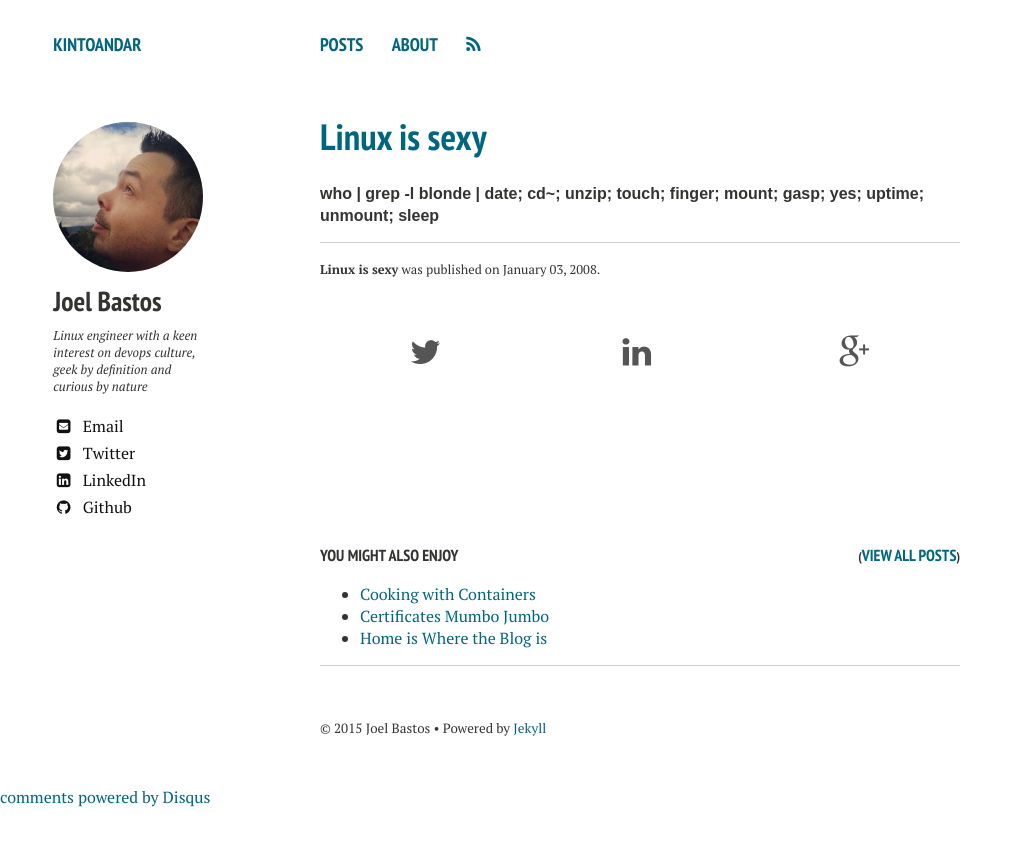
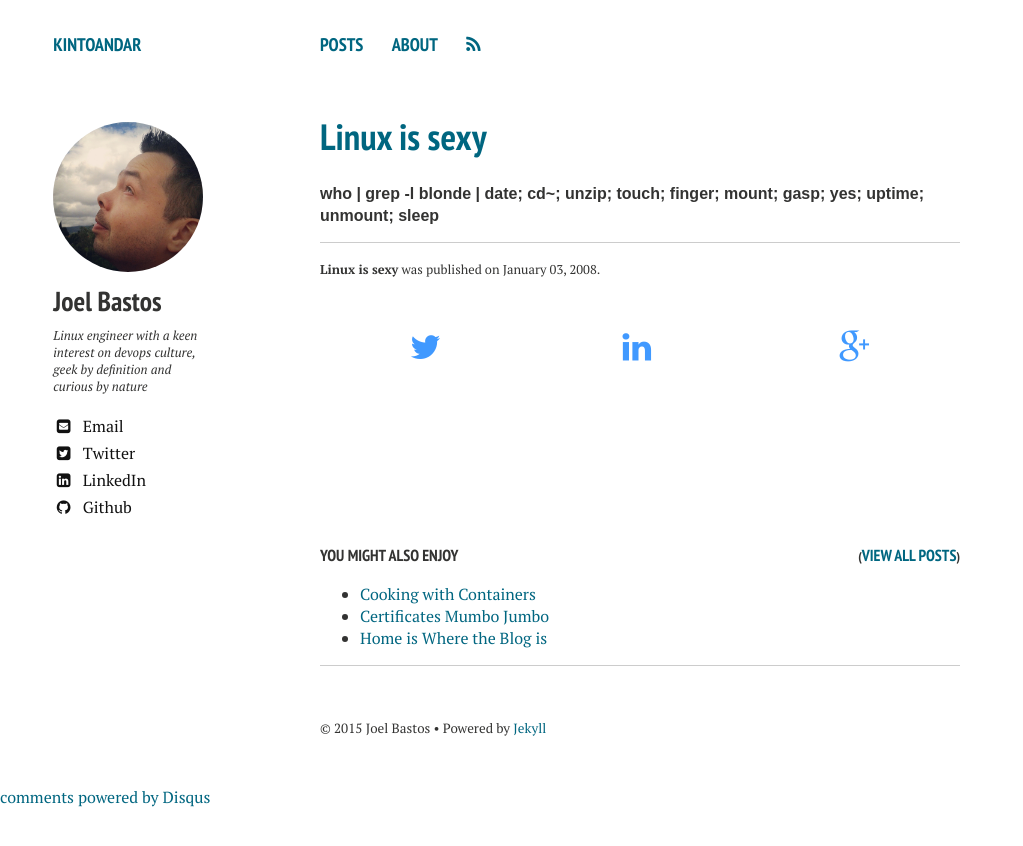
Before and after one commit to kintoandar/kintoandar.github.io, a Jekyll site: the page built from _posts/2008-01-03-linux-is-sexy.html, in a window 1280 px wide. Shown: the top 846 px of the page, without its empty margins (0-1023 px from the left). Built offline with Jekyll 4.4.1, drawn with Linux system fonts in a browser that asks for light colours; nearby versions of some CDN libraries; comment, search, counter and statistics services are not loaded.

Commit message:
change social buttons color

```diff
--- a/_sass/social.scss
+++ b/_sass/social.scss
@@ -1,6 +1,6 @@
 .custom-social-buttons {
-    padding-top: 30px;
-    margin-bottom: 100px;
+    padding-top: 25px;
+    margin-bottom: 85px;
 }
 
 .custom-social-button {
@@ -16,7 +16,7 @@
 
 .custom-social-button a {
     vertical-align: middle;
-    color: #555;
+    color: #4099FF;
     font-weight: bold;
 }
 
@@ -30,6 +30,6 @@
 
 .custom-social-button a:hover {
     vertical-align: middle;
-    color: #ccc;
+    color: #204C80;
     font-weight: bold;
 }
```
